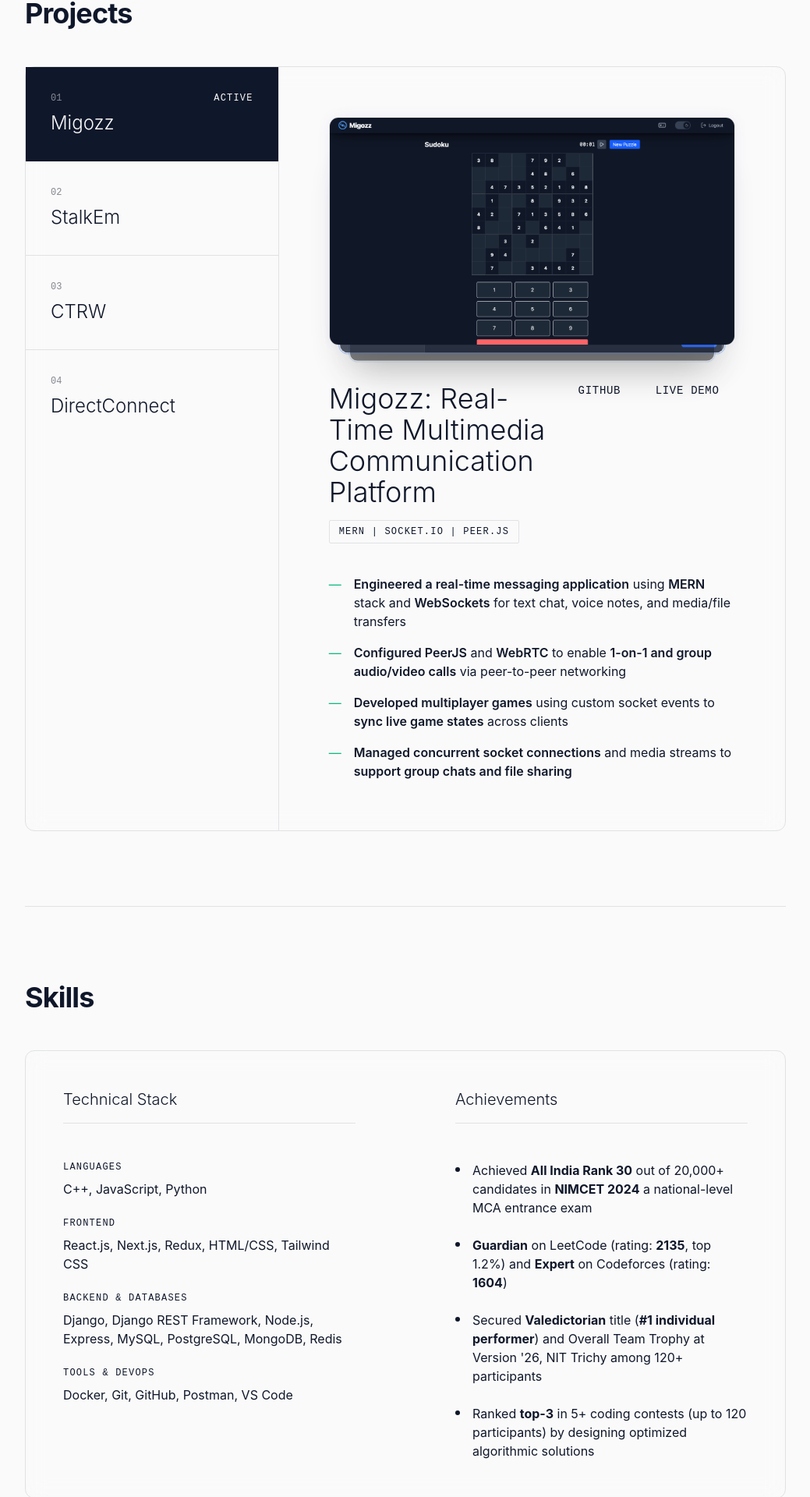
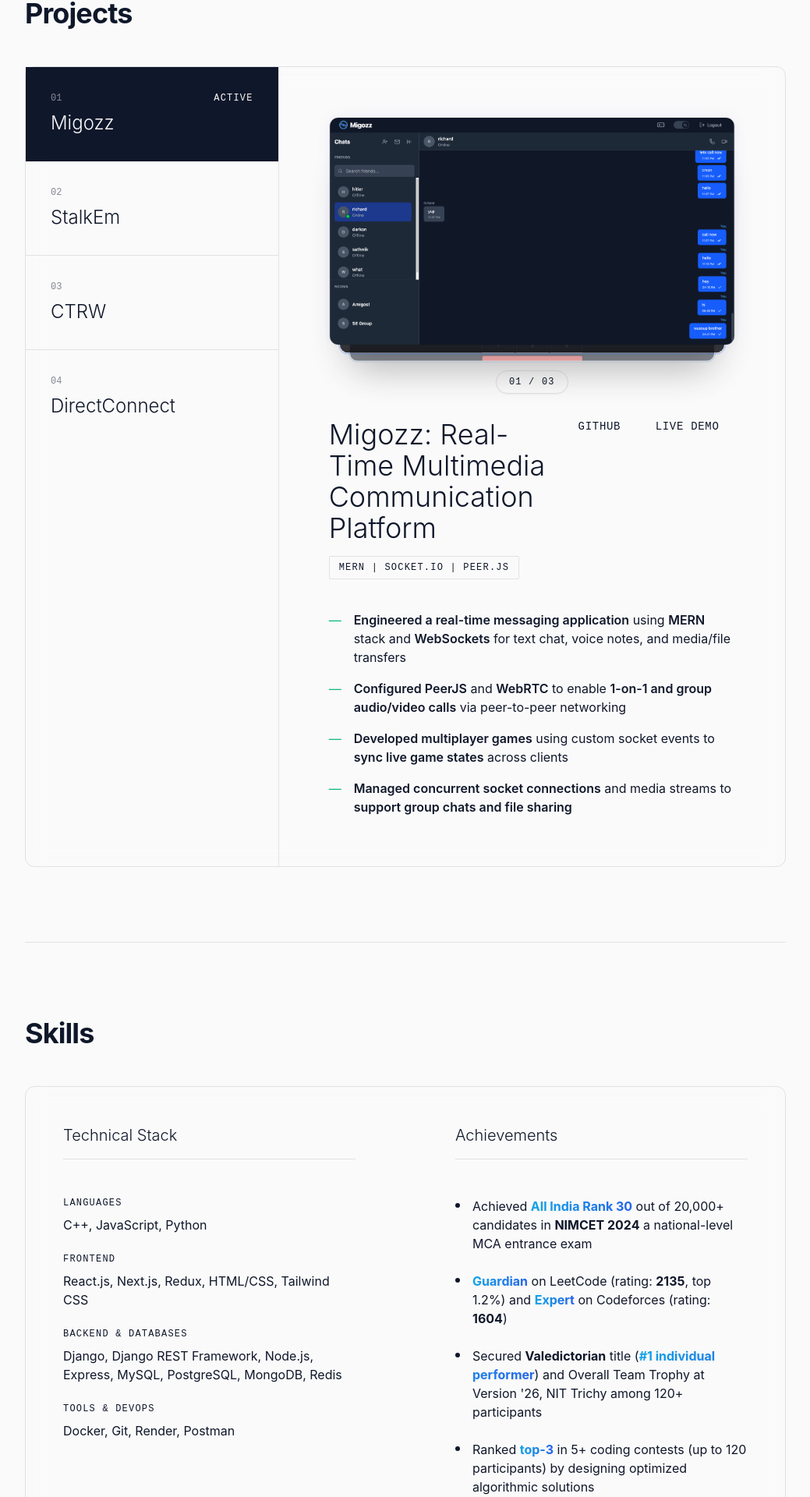
Before and after one commit to anonymous372/portfolio, a React (Vite) app: page / in a window 1280 px wide. Shown: the part 2489-4409 px from the top of the page at 78% size, without its empty margins (144-1183 px from the left). Built offline with nearby package versions, Linux system fonts and the light colour scheme.

Commit message:
added numbering in project images, minor ui fixes added new blue text formatting

```diff
--- a/src/components/Experience.jsx
+++ b/src/components/Experience.jsx
@@ -2,7 +2,7 @@ import React from 'react';
 
 // Helper component to parse and render "**bold**" text
 const HighlightedText = ({ text }) => {
-  const parts = text.split(/(\*\*.*?\*\*)/g);
+  const parts = text.split(/(\*\*.*?\*\*|__.*?__)/g);
   return (
     <>
       {parts.map((part, i) => {
@@ -11,6 +11,13 @@ const HighlightedText = ({ text }) => {
             <strong key={i} className="font-semibold text-foreground">
               {part.slice(2, -2)}
             </strong>
+          );
+        }
+        if (part.startsWith('__') && part.endsWith('__')) {
+          return (
+            <span key={i} className="font-bold text-transparent bg-clip-text bg-gradient-to-r from-sky-500 to-blue-600 dark:from-sky-400 dark:to-blue-500 drop-shadow-sm">
+              {part.slice(2, -2)}
+            </span>
           );
         }
         return <span key={i}>{part}</span>;
--- a/src/components/Projects.jsx
+++ b/src/components/Projects.jsx
@@ -2,7 +2,7 @@ import React, { useState, useEffect } from 'react';
 
 // Helper component to parse and render "**bold**" text
 const HighlightedText = ({ text }) => {
-  const parts = text.split(/(\*\*.*?\*\*)/g);
+  const parts = text.split(/(\*\*.*?\*\*|__.*?__)/g);
   return (
     <>
       {parts.map((part, i) => {
@@ -11,6 +11,13 @@ const HighlightedText = ({ text }) => {
             <strong key={i} className="font-semibold text-foreground">
               {part.slice(2, -2)}
             </strong>
+          );
+        }
+        if (part.startsWith('__') && part.endsWith('__')) {
+          return (
+            <span key={i} className="font-bold text-transparent bg-clip-text bg-gradient-to-r from-sky-500 to-blue-600 dark:from-sky-400 dark:to-blue-500 drop-shadow-sm">
+              {part.slice(2, -2)}
+            </span>
           );
         }
         return <span key={i}>{part}</span>;
@@ -32,15 +39,16 @@ const StackedCarousel = ({ images }) => {
     if (!images || images.length <= 1) return;
     const interval = setInterval(() => {
       setCurrentIndex((prev) => (prev + 1) % images.length);
-    }, 4000);
+    }, 40000);
     return () => clearInterval(interval);
   }, [images, currentIndex]);
 
   if (!images || images.length === 0) return null;
 
   return (
+    <div className="w-full mb-8 flex flex-col items-center">
       <div
-      className="relative w-full aspect-video mb-12 cursor-pointer group"
+        className="relative w-full aspect-video cursor-pointer group mb-8"
         onClick={() => setCurrentIndex((prev) => (prev + 1) % images.length)}
       >
         {images.map((img, index) => {
@@ -67,6 +75,12 @@ const StackedCarousel = ({ images }) => {
           );
         })}
       </div>
+
+      {/* Global Numbering Indicator placed under the stack in normal flow */}
+      <div className="px-4 py-1.5 rounded-full bg-foreground/5 border border-borderLine text-[10px] md:text-xs font-mono font-medium tracking-widest text-foreground/70 shadow-sm transition-all duration-300">
+        {String(currentIndex + 1).padStart(2, '0')} / {String(images.length).padStart(2, '0')}
+      </div>
+    </div>
   );
 };
 
@@ -87,8 +101,7 @@ const Projects = ({ data }) => {
               key={index}
               onMouseEnter={() => setActiveIndex(index)}
               onClick={() => setActiveIndex(index)}
-              className={`text-left p-6 md:p-8 border-b structural-border last:border-b-0 transition-colors duration-300 ${
-                activeIndex === index ? 'bg-foreground text-background' : 'hover:bg-foreground/[0.03]'
+              className={`text-left p-6 md:p-8 border-b structural-border last:border-b-0 transition-colors duration-300 ${activeIndex === index ? 'bg-foreground text-background' : 'hover:bg-foreground/[0.03]'
                 }`}
             >
               <div className="flex justify-between items-center mb-2">
--- a/src/components/Skills.jsx
+++ b/src/components/Skills.jsx
@@ -1,14 +1,21 @@
 import React from 'react';
 
 const HighlightedText = ({ text }) => {
-  const parts = text.split(/(\*\*.*?\*\*)/);
+  const parts = text.split(/(\*\*.*?\*\*|__.*?__)/g);
   return (
     <>
       {parts.map((part, i) => {
         if (part.startsWith('**') && part.endsWith('**')) {
           return <span key={i} className="font-bold text-foreground">{part.slice(2, -2)}</span>;
         }
-        return part;
+        if (part.startsWith('__') && part.endsWith('__')) {
+          return (
+            <span key={i} className="font-bold text-transparent bg-clip-text bg-gradient-to-r from-sky-500 to-blue-600 dark:from-sky-400 dark:to-blue-500 drop-shadow-sm">
+              {part.slice(2, -2)}
+            </span>
+          );
+        }
+        return <span key={i}>{part}</span>;
       })}
     </>
   );
--- a/src/data.json
+++ b/src/data.json
@@ -136,12 +136,12 @@
     "languages": "C++, JavaScript, Python",
     "backendAndDatabases": "Django, Django REST Framework, Node.js, Express, MySQL, PostgreSQL, MongoDB, Redis",
     "frontend": "React.js, Next.js, Redux, HTML/CSS, Tailwind CSS",
-    "toolsAndDevOps": "Docker, Git, GitHub, Postman, VS Code"
+    "toolsAndDevOps": "Docker, Git, Render, Postman"
   },
   "achievements": [
-    "Achieved **All India Rank 30** out of 20,000+ candidates in **NIMCET 2024** a national-level MCA entrance exam",
-    "**Guardian** on LeetCode (rating: **2135**, top 1.2%) and **Expert** on Codeforces (rating: **1604**)",
-    "Secured **Valedictorian** title (**#1 individual performer**) and Overall Team Trophy at Version '26, NIT Trichy among 120+ participants",
-    "Ranked **top-3** in 5+ coding contests (up to 120 participants) by designing optimized algorithmic solutions"
+    "Achieved __All India Rank 30__ out of 20,000+ candidates in **NIMCET 2024** a national-level MCA entrance exam",
+    "__Guardian__ on LeetCode (rating: **2135**, top 1.2%) and __Expert__ on Codeforces (rating: **1604**)",
+    "Secured **Valedictorian** title (__#1 individual performer__) and Overall Team Trophy at Version '26, NIT Trichy among 120+ participants",
+    "Ranked __top-3__ in 5+ coding contests (up to 120 participants) by designing optimized algorithmic solutions"
   ]
 }
```
Lines whose indentation alone changed are shown as unchanged.
